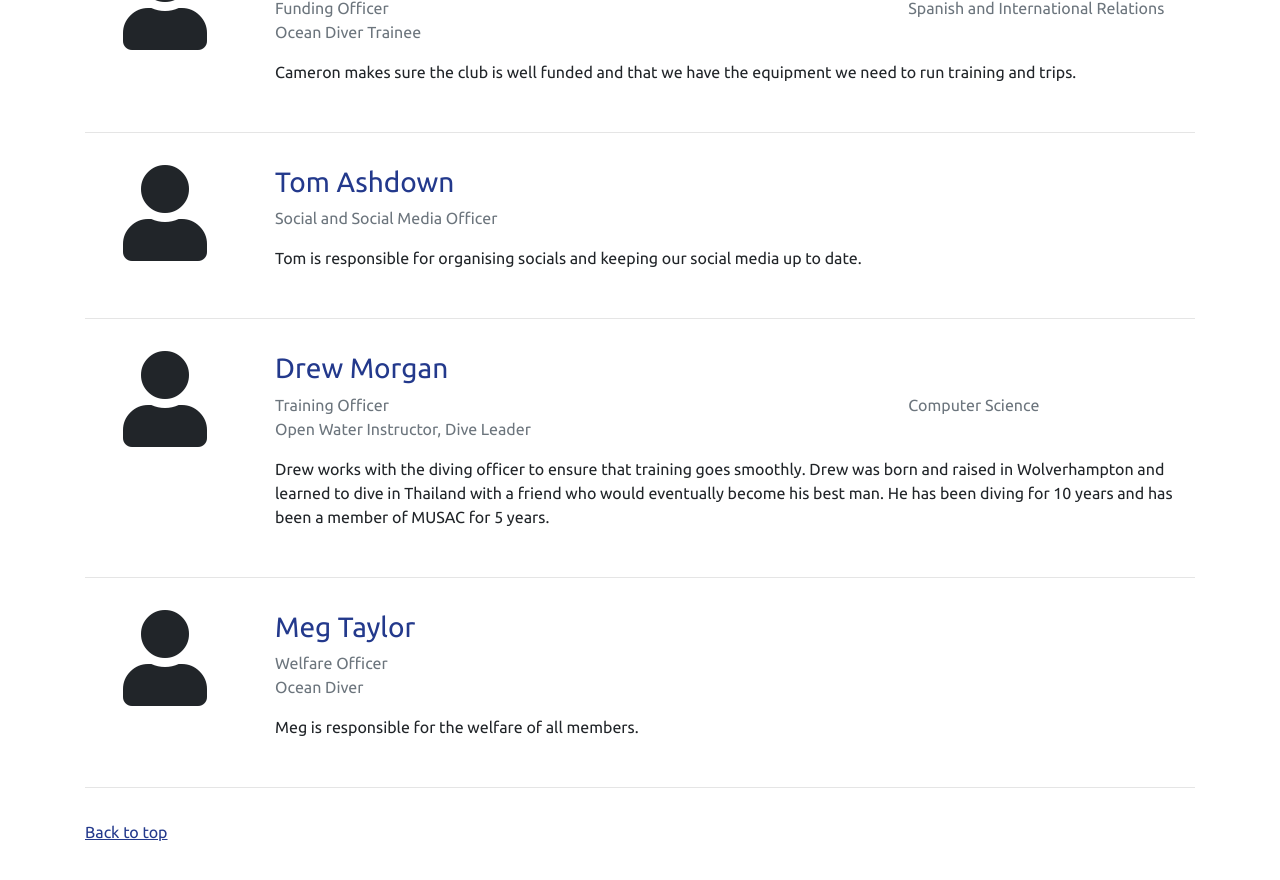
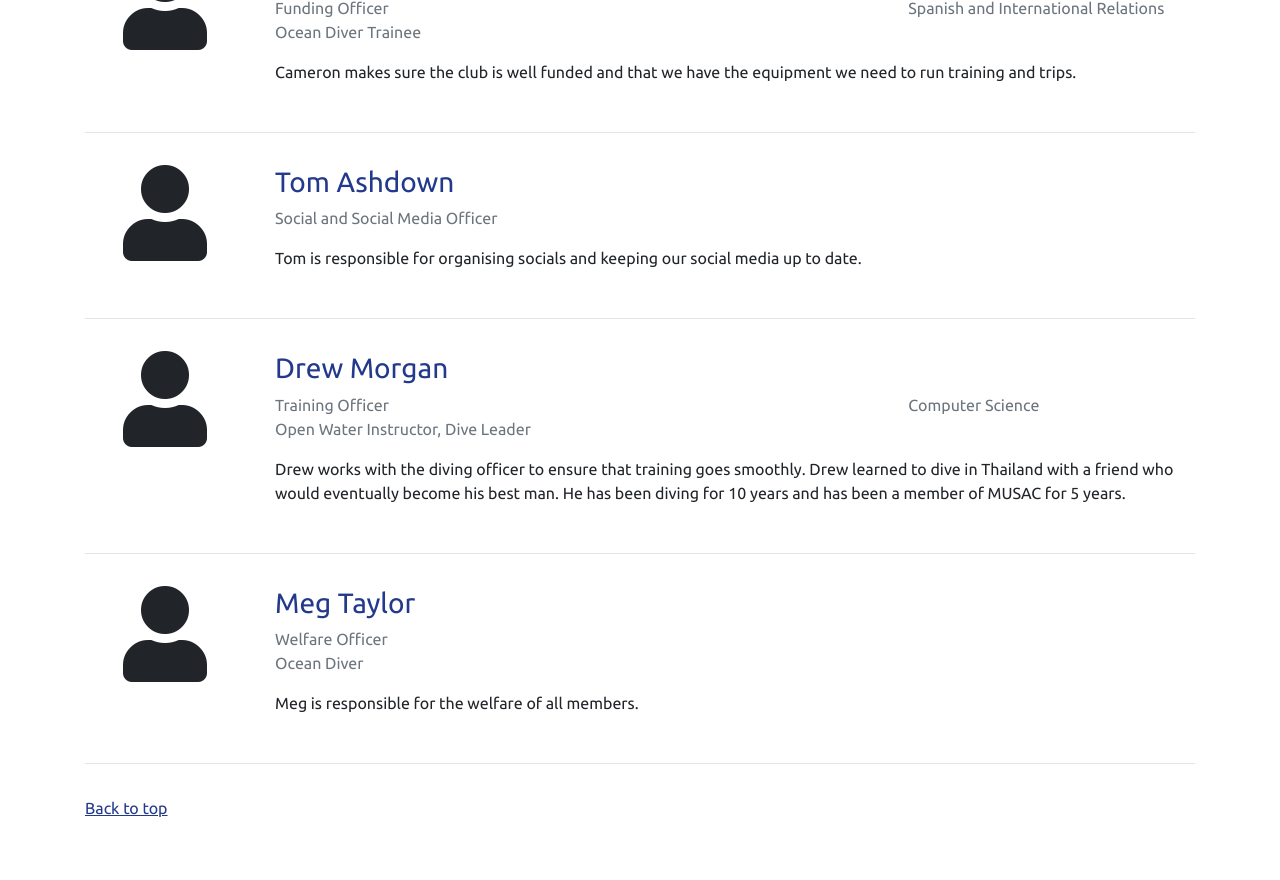
Before and after one commit to manunisac/manunisac.github.io, a Jekyll site: the page built from aboutus.html, in a window 1280 px wide and 900 px high, scrolled down 1393 px. Shown: the top 880 px of the window. Built offline with Jekyll 4.4.1, drawn with Linux system fonts in a browser that asks for light colours; nearby versions of some CDN libraries.

Commit message:
Updated Drew blurb

```diff
--- a/_data/team.yml
+++ b/_data/team.yml
@@ -62,8 +62,8 @@ team:
     course: "Computer Science"
     description: |
       Drew works with the diving officer to ensure that training goes smoothly.
-      Drew was born and raised in Wolverhampton and learned to dive in Thailand with a friend who would
-      eventually become his best man. He has been diving for 10 years and has been a member of MUSAC for 5 years.
+      Drew learned to dive in Thailand with a friend who would eventually become his best man.
+      He has been diving for 10 years and has been a member of MUSAC for 5 years.
 
   - name: "Meg Taylor"
     icon: "fa-user"
```
